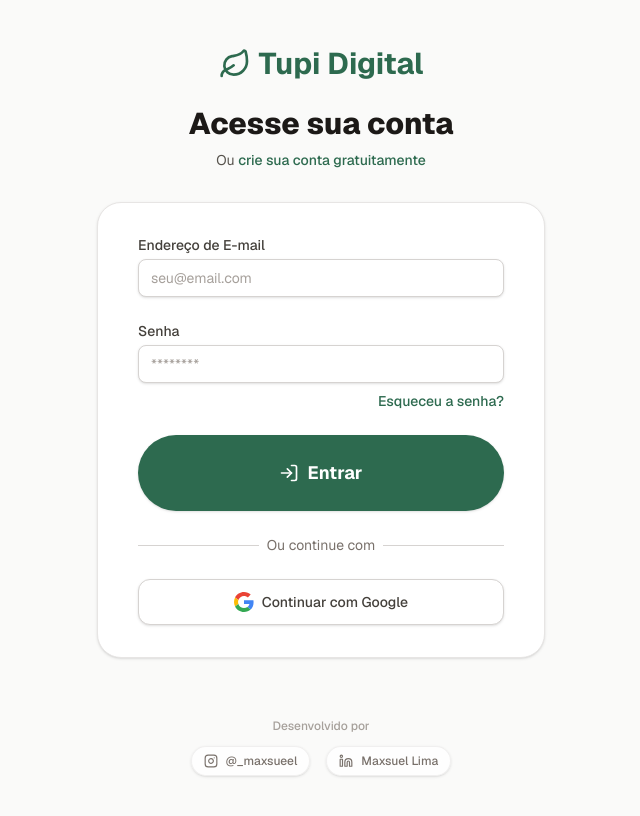
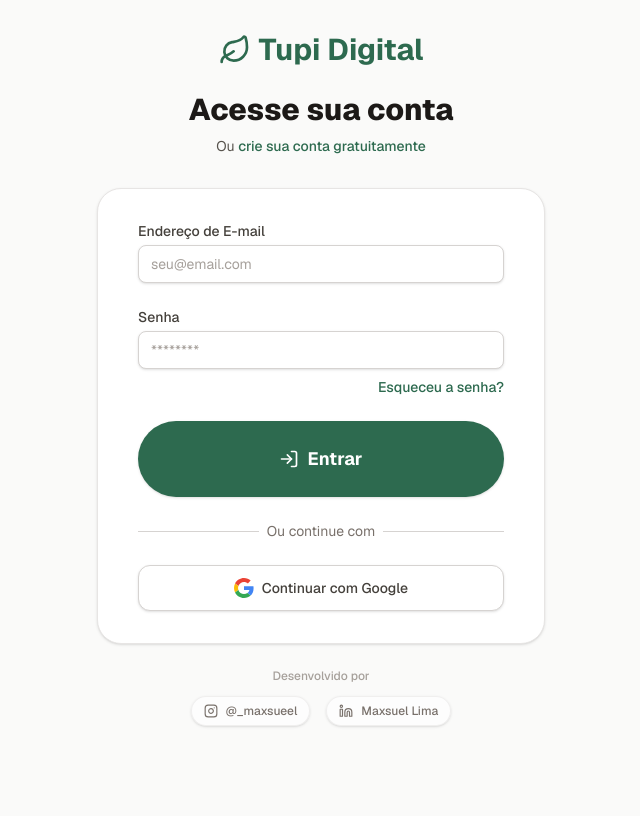
Before and after one commit to MaxBr221/front_trilha_potiguara, a Next.js app: page /login in a window 1280 px wide. Shown: the top 816 px of the page, without its empty margins (319-959 px from the left). Built offline with nearby package versions, Linux system fonts and the light colour scheme.

Commit message:
style(ui): move developer links back into main container flow to remove footer look

```diff
--- a/src/app/(auth)/cadastro/page.tsx
+++ b/src/app/(auth)/cadastro/page.tsx
@@ -147,17 +147,16 @@ export default function RegisterPage() {
             </>
           )}
         </div>
-      </div>
 
-      {/* Absolute Developer Links to avoid footer/scroll */}
-      <div className="absolute bottom-6 left-0 right-0 px-4 flex flex-col items-center">
+        {/* Developer Links */}
+        <div className="mt-6 flex flex-col items-center">
           <p className="text-xs font-medium text-stone-400 mb-3 text-center">Desenvolvido por</p>
-        <div className="flex flex-wrap items-center justify-center gap-3 md:gap-4 max-w-md mx-auto">
+          <div className="flex flex-wrap items-center justify-center gap-3 md:gap-4 w-full">
             <a
               href="https://www.instagram.com/_maxsueel?stkn=MW9vbHFkbWh5dWEzdw=="
               target="_blank"
               rel="noopener noreferrer"
-            className="flex items-center gap-2 text-stone-500 hover:text-[#E1306C] transition-colors bg-white/80 backdrop-blur-sm border border-stone-200/60 px-3 py-1.5 rounded-full font-medium text-xs shadow-sm"
+              className="flex items-center gap-2 text-stone-500 hover:text-[#E1306C] transition-colors bg-white/60 border border-stone-200/60 px-3 py-1.5 rounded-full font-medium text-xs shadow-sm"
             >
               <svg viewBox="0 0 24 24" width="14" height="14" stroke="currentColor" strokeWidth="2" fill="none" strokeLinecap="round" strokeLinejoin="round"><rect x="2" y="2" width="20" height="20" rx="5" ry="5"></rect><path d="M16 11.37A4 4 0 1 1 12.63 8 4 4 0 0 1 16 11.37z"></path><line x1="17.5" y1="6.5" x2="17.51" y2="6.5"></line></svg>
               @_maxsueel
@@ -166,13 +165,15 @@ export default function RegisterPage() {
               href="https://www.linkedin.com/in/maxsuel-lima-5a27a635b/"
               target="_blank"
               rel="noopener noreferrer"
-            className="flex items-center gap-2 text-stone-500 hover:text-[#0a66c2] transition-colors bg-white/80 backdrop-blur-sm border border-stone-200/60 px-3 py-1.5 rounded-full font-medium text-xs shadow-sm"
+              className="flex items-center gap-2 text-stone-500 hover:text-[#0a66c2] transition-colors bg-white/60 border border-stone-200/60 px-3 py-1.5 rounded-full font-medium text-xs shadow-sm"
             >
               <svg viewBox="0 0 24 24" width="14" height="14" stroke="currentColor" strokeWidth="2" fill="none" strokeLinecap="round" strokeLinejoin="round"><path d="M16 8a6 6 0 0 1 6 6v7h-4v-7a2 2 0 0 0-2-2 2 2 0 0 0-2 2v7h-4v-7a6 6 0 0 1 6-6z"></path><rect x="2" y="9" width="4" height="12"></rect><circle cx="4" cy="4" r="2"></circle></svg>
               Maxsuel Lima
             </a>
           </div>
         </div>
+
+      </div>
     </div>
   );
 }
--- a/src/app/(auth)/login/page.tsx
+++ b/src/app/(auth)/login/page.tsx
@@ -174,17 +174,16 @@ export default function LoginPage() {
             </div>
           </div>
         </div>
-      </div>
 
-      {/* Absolute Developer Links to avoid footer/scroll */}
-      <div className="absolute bottom-6 left-0 right-0 px-4 flex flex-col items-center">
+        {/* Developer Links */}
+        <div className="mt-6 flex flex-col items-center">
           <p className="text-xs font-medium text-stone-400 mb-3 text-center">Desenvolvido por</p>
-        <div className="flex flex-wrap items-center justify-center gap-3 md:gap-4 max-w-md mx-auto">
+          <div className="flex flex-wrap items-center justify-center gap-3 md:gap-4 w-full">
             <a
               href="https://www.instagram.com/_maxsueel?stkn=MW9vbHFkbWh5dWEzdw=="
               target="_blank"
               rel="noopener noreferrer"
-            className="flex items-center gap-2 text-stone-500 hover:text-[#E1306C] transition-colors bg-white/80 backdrop-blur-sm border border-stone-200/60 px-3 py-1.5 rounded-full font-medium text-xs shadow-sm"
+              className="flex items-center gap-2 text-stone-500 hover:text-[#E1306C] transition-colors bg-white/60 border border-stone-200/60 px-3 py-1.5 rounded-full font-medium text-xs shadow-sm"
             >
               <svg viewBox="0 0 24 24" width="14" height="14" stroke="currentColor" strokeWidth="2" fill="none" strokeLinecap="round" strokeLinejoin="round"><rect x="2" y="2" width="20" height="20" rx="5" ry="5"></rect><path d="M16 11.37A4 4 0 1 1 12.63 8 4 4 0 0 1 16 11.37z"></path><line x1="17.5" y1="6.5" x2="17.51" y2="6.5"></line></svg>
               @_maxsueel
@@ -193,13 +192,15 @@ export default function LoginPage() {
               href="https://www.linkedin.com/in/maxsuel-lima-5a27a635b/"
               target="_blank"
               rel="noopener noreferrer"
-            className="flex items-center gap-2 text-stone-500 hover:text-[#0a66c2] transition-colors bg-white/80 backdrop-blur-sm border border-stone-200/60 px-3 py-1.5 rounded-full font-medium text-xs shadow-sm"
+              className="flex items-center gap-2 text-stone-500 hover:text-[#0a66c2] transition-colors bg-white/60 border border-stone-200/60 px-3 py-1.5 rounded-full font-medium text-xs shadow-sm"
             >
               <svg viewBox="0 0 24 24" width="14" height="14" stroke="currentColor" strokeWidth="2" fill="none" strokeLinecap="round" strokeLinejoin="round"><path d="M16 8a6 6 0 0 1 6 6v7h-4v-7a2 2 0 0 0-2-2 2 2 0 0 0-2 2v7h-4v-7a6 6 0 0 1 6-6z"></path><rect x="2" y="9" width="4" height="12"></rect><circle cx="4" cy="4" r="2"></circle></svg>
               Maxsuel Lima
             </a>
           </div>
         </div>
+
+      </div>
     </div>
   );
 }
```
Lines whose indentation alone changed are shown as unchanged.
